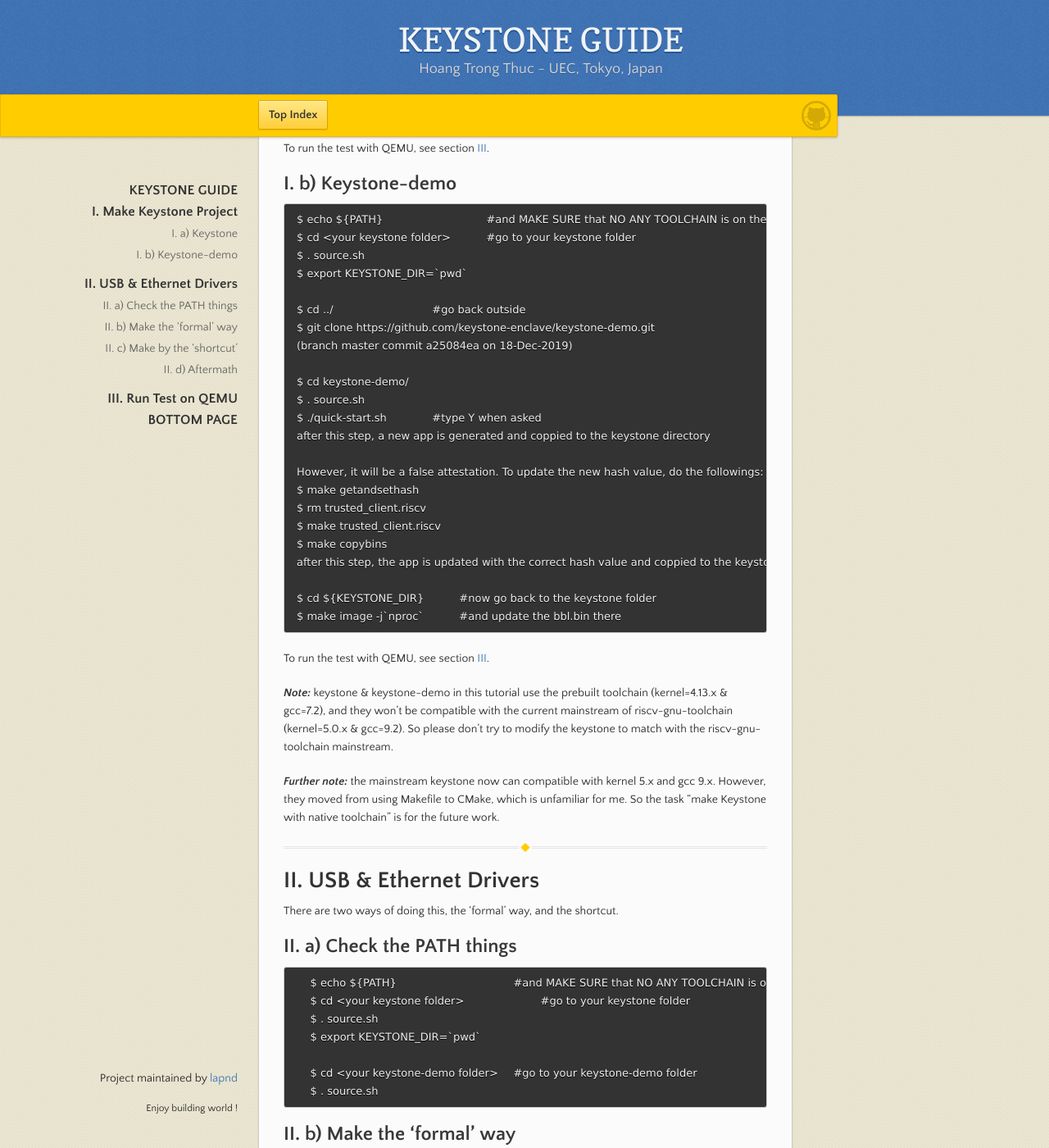
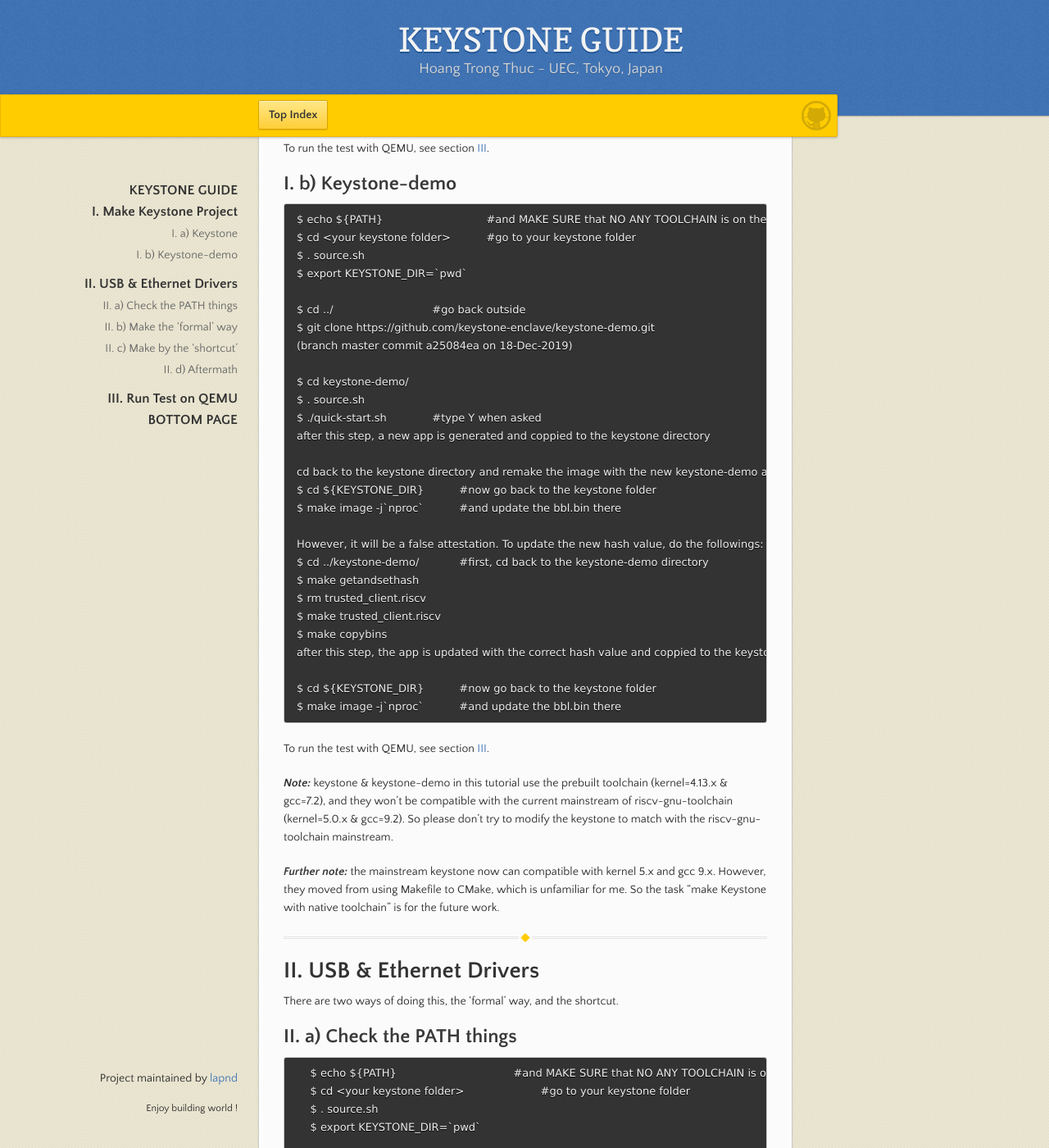
Before and after one commit to lapnd/httdes.github.io, a Jekyll site: the page built from keystone.md, in a window 1280 px wide and 1400 px high, scrolled down 654 px. Shown: the whole window at 82% size. Built offline with Jekyll 4.4.1, drawn with Linux system fonts in a browser that asks for light colours; our own code applies the rules of GitHub Pages for plain Markdown files.

Commit message:
Update keystone.md

```diff
--- a/keystone.md
+++ b/keystone.md
@@ -48,7 +48,12 @@ To run the test with QEMU, see section [III](#iii-run-test-on-qemu).
 	$ ./quick-start.sh		#type Y when asked
 	after this step, a new app is generated and coppied to the keystone directory
 
+	cd back to the keystone directory and remake the image with the new keystone-demo app
+	$ cd ${KEYSTONE_DIR}		#now go back to the keystone folder
+	$ make image -j`nproc`		#and update the bbl.bin there
+
 	However, it will be a false attestation. To update the new hash value, do the followings:
+	$ cd ../keystone-demo/		#first, cd back to the keystone-demo directory
 	$ make getandsethash
 	$ rm trusted_client.riscv
 	$ make trusted_client.riscv
```
